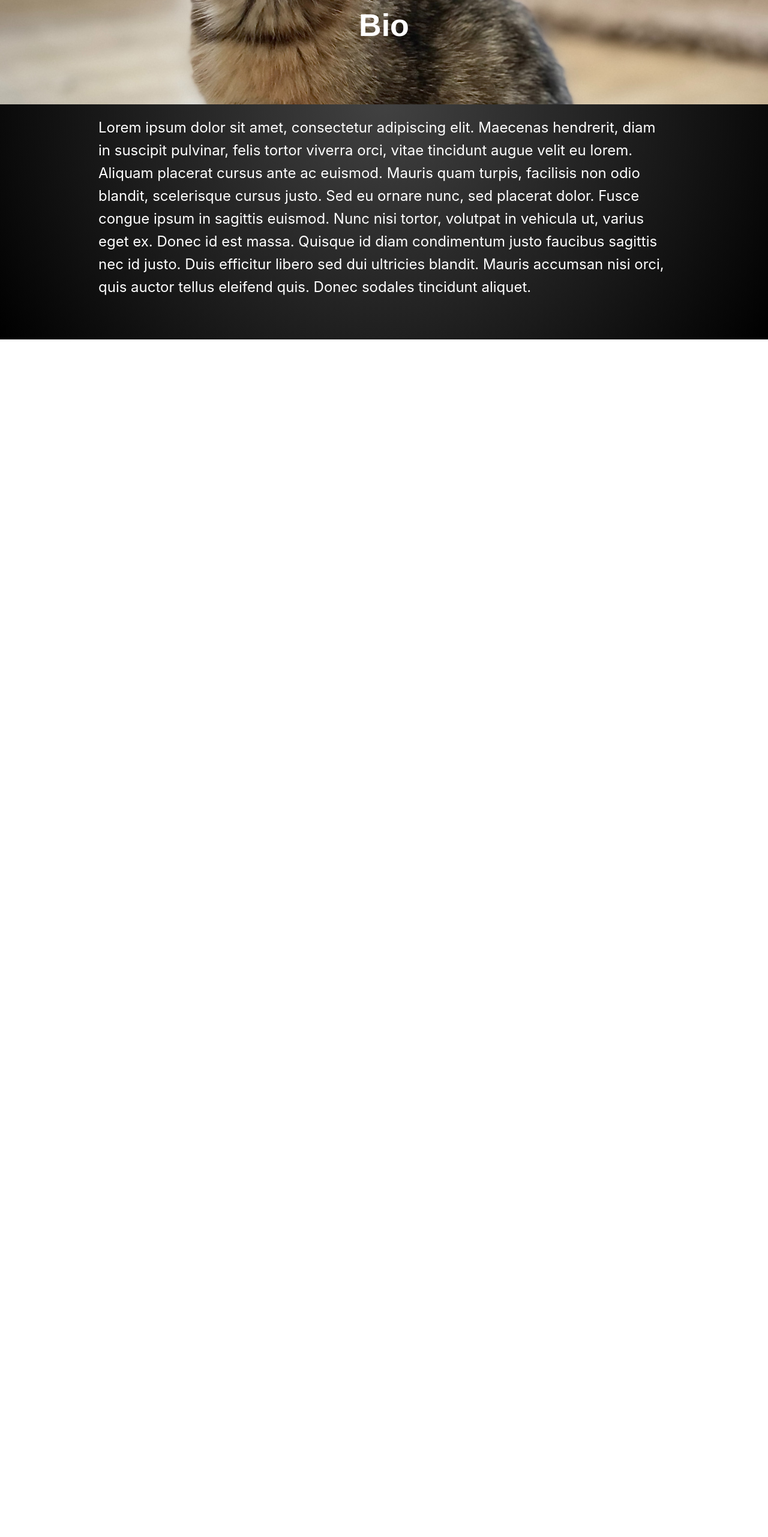
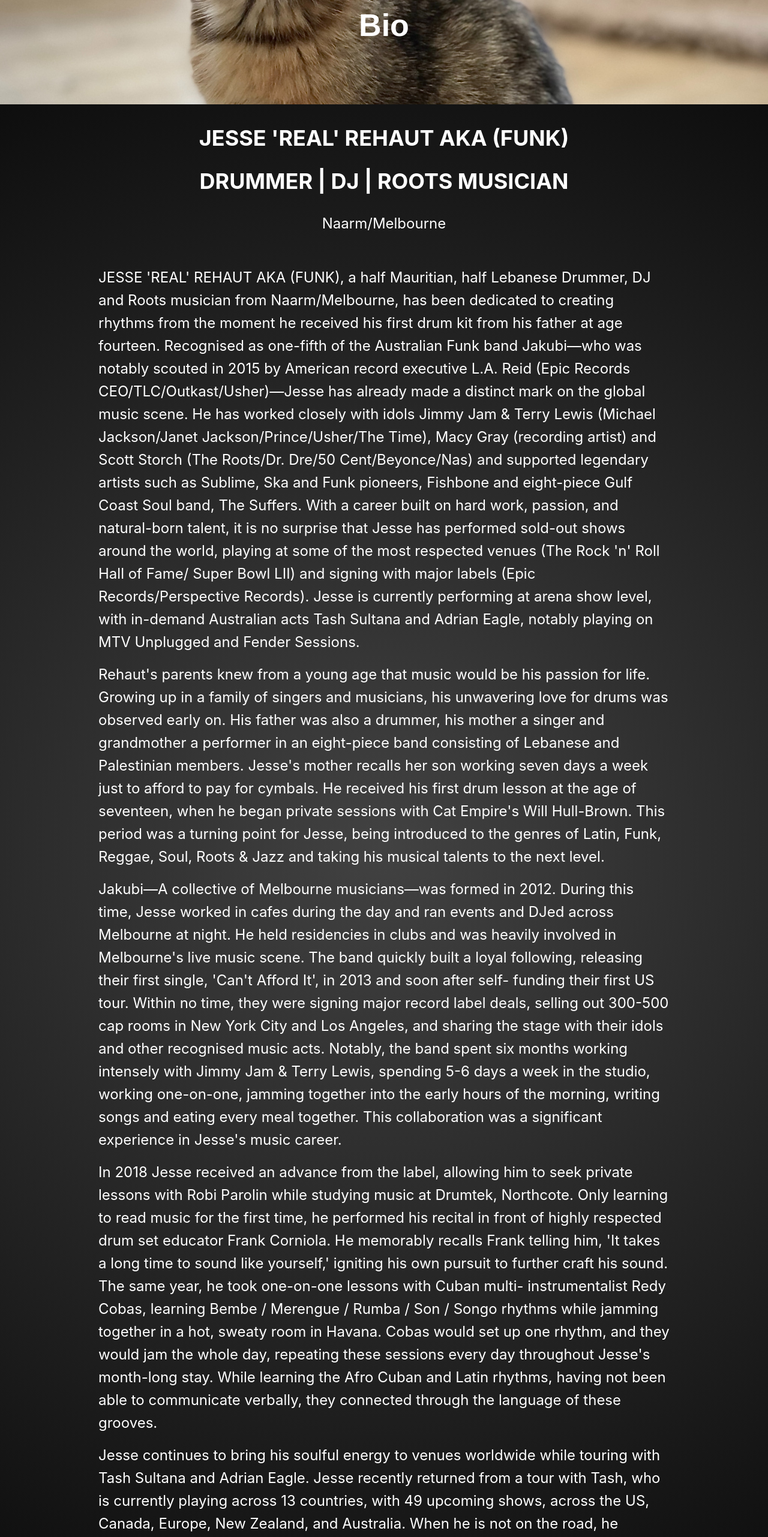
Before and after one commit to JesseReo/jessereo.com, a Next.js app: page /bio in a window 1280 px wide. Shown: the part 234-2797 px from the top of the page at 60% size. Before the commit the page ends 800 px from the top, so only its background shows below. Built offline with nearby package versions, Linux system fonts and the light colour scheme.

Commit message:
add Bio content

```diff
--- a/pages/bio.js
+++ b/pages/bio.js
@@ -1,6 +1,8 @@
 import Head from "next/head";
+import styles from "../styles/Bio.module.css";
 import Main from "../components/Main";
 import Hero from "../components/Hero";
+import Heading2 from "../components/Heading2";
 import Text from "../components/Text";
 
 export default function Home() {
@@ -13,18 +15,104 @@ export default function Home() {
       </Head>
       <Hero title="Bio" backgroundImage="url(/loan-7AIDE8PrvA0-unsplash.jpg)" />
       <Main>
-        <Text>
-          Lorem ipsum dolor sit amet, consectetur adipiscing elit. Maecenas
-          hendrerit, diam in suscipit pulvinar, felis tortor viverra orci, vitae
-          tincidunt augue velit eu lorem. Aliquam placerat cursus ante ac
-          euismod. Mauris quam turpis, facilisis non odio blandit, scelerisque
-          cursus justo. Sed eu ornare nunc, sed placerat dolor. Fusce congue
-          ipsum in sagittis euismod. Nunc nisi tortor, volutpat in vehicula ut,
-          varius eget ex. Donec id est massa. Quisque id diam condimentum justo
-          faucibus sagittis nec id justo. Duis efficitur libero sed dui
-          ultricies blandit. Mauris accumsan nisi orci, quis auctor tellus
-          eleifend quis. Donec sodales tincidunt aliquet.
-        </Text>
+        <div className={styles.textContainer}>
+          <Heading2 style={{ textAlign: "center" }}>
+            JESSE 'REAL' REHAUT AKA (FUNK) <br />
+            DRUMMER | DJ | ROOTS MUSICIAN
+          </Heading2>
+          <Text style={{ textAlign: "center" }}>Naarm/Melbourne</Text>
+          <br />
+          <Text>
+            JESSE 'REAL' REHAUT AKA (FUNK), a half Mauritian, half Lebanese
+            Drummer, DJ and Roots musician from Naarm/Melbourne, has been
+            dedicated to creating rhythms from the moment he received his first
+            drum kit from his father at age fourteen. Recognised as one-fifth of
+            the Australian Funk band Jakubi—who was notably scouted in 2015 by
+            American record executive L.A. Reid (Epic Records
+            CEO/TLC/Outkast/Usher)—Jesse has already made a distinct mark on the
+            global music scene. He has worked closely with idols Jimmy Jam &amp;
+            Terry Lewis (Michael Jackson/Janet Jackson/Prince/Usher/The Time),
+            Macy Gray (recording artist) and Scott Storch (The Roots/Dr. Dre/50
+            Cent/Beyonce/Nas) and supported legendary artists such as Sublime,
+            Ska and Funk pioneers, Fishbone and eight-piece Gulf Coast Soul
+            band, The Suffers. With a career built on hard work, passion, and
+            natural-born talent, it is no surprise that Jesse has performed
+            sold-out shows around the world, playing at some of the most
+            respected venues (The Rock 'n' Roll Hall of Fame/ Super Bowl LII)
+            and signing with major labels (Epic Records/Perspective Records).
+            Jesse is currently performing at arena show level, with in-demand
+            Australian acts Tash Sultana and Adrian Eagle, notably playing on
+            MTV Unplugged and Fender Sessions.
+          </Text>
+          <Text>
+            Rehaut's parents knew from a young age that music would be his
+            passion for life. Growing up in a family of singers and musicians,
+            his unwavering love for drums was observed early on. His father was
+            also a drummer, his mother a singer and grandmother a performer in
+            an eight-piece band consisting of Lebanese and Palestinian members.
+            Jesse's mother recalls her son working seven days a week just to
+            afford to pay for cymbals. He received his first drum lesson at the
+            age of seventeen, when he began private sessions with Cat Empire's
+            Will Hull-Brown. This period was a turning point for Jesse, being
+            introduced to the genres of Latin, Funk, Reggae, Soul, Roots &amp;
+            Jazz and taking his musical talents to the next level.
+          </Text>
+          <Text>
+            Jakubi—A collective of Melbourne musicians—was formed in 2012.
+            During this time, Jesse worked in cafes during the day and ran
+            events and DJed across Melbourne at night. He held residencies in
+            clubs and was heavily involved in Melbourne's live music scene. The
+            band quickly built a loyal following, releasing their first single,
+            'Can't Afford It', in 2013 and soon after self- funding their first
+            US tour. Within no time, they were signing major record label deals,
+            selling out 300-500 cap rooms in New York City and Los Angeles, and
+            sharing the stage with their idols and other recognised music acts.
+            Notably, the band spent six months working intensely with Jimmy Jam
+            &amp; Terry Lewis, spending 5-6 days a week in the studio, working
+            one-on-one, jamming together into the early hours of the morning,
+            writing songs and eating every meal together. This collaboration was
+            a significant experience in Jesse's music career.
+          </Text>
+          <Text>
+            In 2018 Jesse received an advance from the label, allowing him to
+            seek private lessons with Robi Parolin while studying music at
+            Drumtek, Northcote. Only learning to read music for the first time,
+            he performed his recital in front of highly respected drum set
+            educator Frank Corniola. He memorably recalls Frank telling him, 'It
+            takes a long time to sound like yourself,' igniting his own pursuit
+            to further craft his sound. The same year, he took one-on-one
+            lessons with Cuban multi- instrumentalist Redy Cobas, learning Bembe
+            / Merengue / Rumba / Son / Songo rhythms while jamming together in a
+            hot, sweaty room in Havana. Cobas would set up one rhythm, and they
+            would jam the whole day, repeating these sessions every day
+            throughout Jesse's month-long stay. While learning the Afro Cuban
+            and Latin rhythms, having not been able to communicate verbally,
+            they connected through the language of these grooves.
+          </Text>
+          <Text>
+            Jesse continues to bring his soulful energy to venues worldwide
+            while touring with Tash Sultana and Adrian Eagle. Jesse recently
+            returned from a tour with Tash, who is currently playing across 13
+            countries, with 49 upcoming shows, across the US, Canada, Europe,
+            New Zealand, and Australia. When he is not on the road, he intends
+            to continue DJing, creating, crafting and merging his drumming,
+            looping and DJ sensibilities while expanding his knowledge of the
+            traditional music styles of Mauritius, Sega and Seggae—where he
+            plans to spend a month or two later this year.
+          </Text>
+          <Text>
+            Even with such significant accomplishments, Jesse has always
+            remained humble about his journey, stating that he is just 'a very
+            passionate and polite half Mauritian, half Lebanese kid from
+            Doveton, with endless amounts of drive and determination.' Declaring
+            that's all you need to make your dreams come true while advocating
+            that 'the world needs more Funk.' Jesse's enthusiasm and loving
+            nature are highly contagious and respected by all who encounter him.
+            Soul and Funk pump through his veins while the laid back pure
+            enjoyment of making music flows through his beats and musical
+            talents.
+          </Text>
+        </div>
       </Main>
     </>
   );
--- /dev/null
+++ b/styles/Bio.module.css
@@ -0,0 +1,5 @@
+.textContainer {
+  display: grid;
+  grid-template-columns: 1fr;
+  grid-gap: 1rem;
+}
```
